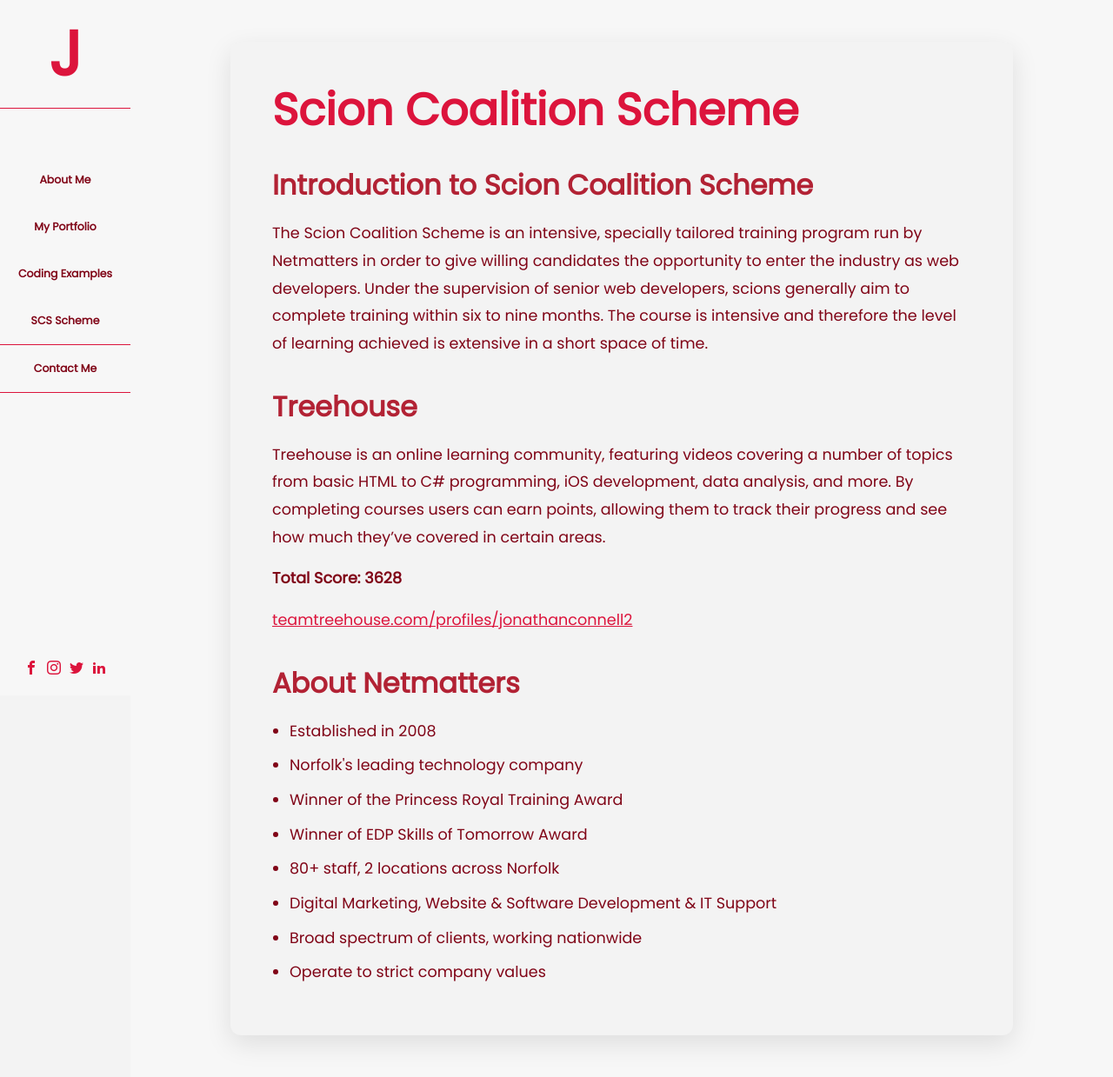
After one commit to jconnell-nm/Portfolio, a PHP site: page /scs-scheme.html in a window 1280 px wide. The commit adds this page. Shown: the whole page at 87% size. Run offline with PHP 8.4, Linux system fonts and the light colour scheme; some web fonts are replaced.

Commit message:
Made Changes Suggested by Peer

```diff
--- a/css/style.css
+++ b/css/style.css
@@ -13,18 +13,23 @@ body {
 }
 
 /* line 13, ../../../../../Users/jonathanconnell/Documents/Portfolio/scss/base/_base.scss */
+html {
+  scroll-behavior: smooth;
+}
+
+/* line 17, ../../../../../Users/jonathanconnell/Documents/Portfolio/scss/base/_base.scss */
 img {
   display: block;
   width: 100%;
 }
 
-/* line 18, ../../../../../Users/jonathanconnell/Documents/Portfolio/scss/base/_base.scss */
+/* line 22, ../../../../../Users/jonathanconnell/Documents/Portfolio/scss/base/_base.scss */
 a {
   color: inherit;
   text-decoration: none;
 }
 
-/* line 23, ../../../../../Users/jonathanconnell/Documents/Portfolio/scss/base/_base.scss */
+/* line 27, ../../../../../Users/jonathanconnell/Documents/Portfolio/scss/base/_base.scss */
 button,
 input,
 textarea {
@@ -76,6 +81,7 @@ textarea {
 
 /* line 1, ../../../../../Users/jonathanconnell/Documents/Portfolio/scss/layout/_layout.scss */
 .page {
+  position: relative;
   max-width: 1440px;
   margin: 0 auto;
   min-height: 100vh;
@@ -89,50 +95,119 @@ textarea {
   }
 }
 
-/* line 12, ../../../../../Users/jonathanconnell/Documents/Portfolio/scss/layout/_layout.scss */
+/* line 13, ../../../../../Users/jonathanconnell/Documents/Portfolio/scss/layout/_layout.scss */
 .content {
   width: 100%;
   margin-left: 0;
 }
 
 @media (min-width: 768px) {
-  /* line 12, ../../../../../Users/jonathanconnell/Documents/Portfolio/scss/layout/_layout.scss */
+  /* line 13, ../../../../../Users/jonathanconnell/Documents/Portfolio/scss/layout/_layout.scss */
   .content {
     width: calc(100% - 150px);
     margin-left: 150px;
   }
 }
 
-/* line 22, ../../../../../Users/jonathanconnell/Documents/Portfolio/scss/layout/_layout.scss */
+/* line 23, ../../../../../Users/jonathanconnell/Documents/Portfolio/scss/layout/_layout.scss */
 .section {
   padding: 56px 32px 25px;
 }
 
 @media (min-width: 280px) {
-  /* line 22, ../../../../../Users/jonathanconnell/Documents/Portfolio/scss/layout/_layout.scss */
+  /* line 23, ../../../../../Users/jonathanconnell/Documents/Portfolio/scss/layout/_layout.scss */
   .section {
     padding: 30px 12px 20px;
   }
 }
 
 @media (min-width: 576px) {
-  /* line 22, ../../../../../Users/jonathanconnell/Documents/Portfolio/scss/layout/_layout.scss */
+  /* line 23, ../../../../../Users/jonathanconnell/Documents/Portfolio/scss/layout/_layout.scss */
   .section {
     padding: 40px 24px 24px;
   }
 }
 
 @media (min-width: 768px) {
-  /* line 22, ../../../../../Users/jonathanconnell/Documents/Portfolio/scss/layout/_layout.scss */
+  /* line 23, ../../../../../Users/jonathanconnell/Documents/Portfolio/scss/layout/_layout.scss */
   .section {
     padding: 56px 32px 25px;
   }
 }
 
+/* line 1, ../../../../../Users/jonathanconnell/Documents/Portfolio/scss/layout/_innerpage.scss */
+.inner-page {
+  min-height: 100vh;
+  min-height: 100dvh;
+  display: flex;
+  align-items: center;
+  justify-content: center;
+  padding: 2rem 1rem;
+  background: #f7f7f7;
+}
+
+@media (min-width: 768px) {
+  /* line 1, ../../../../../Users/jonathanconnell/Documents/Portfolio/scss/layout/_innerpage.scss */
+  .inner-page {
+    padding: 3rem 2rem;
+  }
+}
+
+/* line 15, ../../../../../Users/jonathanconnell/Documents/Portfolio/scss/layout/_innerpage.scss */
+.inner-page__content {
+  width: 100%;
+  max-width: 900px;
+  background: #f3f3f3;
+  padding: clamp(1.5rem, 4vw, 3rem);
+  box-shadow: 0 10px 30px rgba(0, 0, 0, 0.1);
+  border-radius: 12px;
+}
+
+/* line 23, ../../../../../Users/jonathanconnell/Documents/Portfolio/scss/layout/_innerpage.scss */
+.inner-page__content h1 {
+  font-size: clamp(2rem, 5vw, 3.2rem);
+  line-height: 1.2;
+  margin-bottom: 1rem;
+  color: #DC143C;
+}
+
+/* line 30, ../../../../../Users/jonathanconnell/Documents/Portfolio/scss/layout/_innerpage.scss */
+.inner-page__content h2 {
+  font-size: clamp(1.25rem, 3vw, 2rem);
+  margin: 2rem 0 1rem;
+  color: #B22234;
+}
+
+/* line 36, ../../../../../Users/jonathanconnell/Documents/Portfolio/scss/layout/_innerpage.scss */
+.inner-page__content p {
+  font-size: clamp(1rem, 1.5vw, 1.1rem);
+  line-height: 1.8;
+  margin-bottom: 1rem;
+  color: #800517;
+}
+
+/* line 43, ../../../../../Users/jonathanconnell/Documents/Portfolio/scss/layout/_innerpage.scss */
+.inner-page__content ul {
+  margin: 1rem 0 0 1.25rem;
+}
+
+/* line 47, ../../../../../Users/jonathanconnell/Documents/Portfolio/scss/layout/_innerpage.scss */
+.inner-page__content li {
+  font-size: clamp(1rem, 1.5vw, 1.1rem);
+  line-height: 1.8;
+  margin-bottom: 0.5rem;
+  color: #800517;
+}
+
+/* line 54, ../../../../../Users/jonathanconnell/Documents/Portfolio/scss/layout/_innerpage.scss */
+.inner-page__content a {
+  color: #DC143C;
+  text-decoration: underline;
+}
+
 /* line 1, ../../../../../Users/jonathanconnell/Documents/Portfolio/scss/layout/_sidebar.scss */
 .sidebar {
-  position: sticky;
-  top: 0;
+  position: relative;
   width: 100%;
   background: #f7f7f7;
   padding: 0.75rem 1rem;
@@ -199,12 +274,19 @@ textarea {
   }
 }
 
-/* line 58, ../../../../../Users/jonathanconnell/Documents/Portfolio/scss/layout/_sidebar.scss */
+/* line 57, ../../../../../Users/jonathanconnell/Documents/Portfolio/scss/layout/_sidebar.scss */
 .sidebar__nav {
   width: 100%;
+  overflow: hidden;
+  max-height: 0;
+  opacity: 0;
+  visibility: hidden;
+  transform: translateY(-10px);
+  transition: max-height 0.5s ease, opacity 0.3s ease, transform 0.3s ease, visibility 0.3s ease, margin-top 0.3s ease, padding 0.3s ease;
+  will-change: max-height, opacity, transform;
 }
 
-/* line 61, ../../../../../Users/jonathanconnell/Documents/Portfolio/scss/layout/_sidebar.scss */
+/* line 73, ../../../../../Users/jonathanconnell/Documents/Portfolio/scss/layout/_sidebar.scss */
 .sidebar__nav a {
   width: 100%;
   display: block;
@@ -216,36 +298,48 @@ textarea {
   transition: 0.25s ease;
 }
 
-/* line 71, ../../../../../Users/jonathanconnell/Documents/Portfolio/scss/layout/_sidebar.scss */
+/* line 83, ../../../../../Users/jonathanconnell/Documents/Portfolio/scss/layout/_sidebar.scss */
 .sidebar__nav a:hover {
   text-decoration: underline;
   text-decoration-color: #DC143C;
   text-underline-offset: 5px;
 }
 
-/* line 78, ../../../../../Users/jonathanconnell/Documents/Portfolio/scss/layout/_sidebar.scss */
+/* line 90, ../../../../../Users/jonathanconnell/Documents/Portfolio/scss/layout/_sidebar.scss */
 .sidebar__nav .contact-nav {
   border-top: 1px solid #DC143C;
   border-bottom: 1px solid #DC143C;
 }
 
-/* line 84, ../../../../../Users/jonathanconnell/Documents/Portfolio/scss/layout/_sidebar.scss */
+/* line 96, ../../../../../Users/jonathanconnell/Documents/Portfolio/scss/layout/_sidebar.scss */
 .sidebar__socials {
   width: 100%;
+  overflow: hidden;
+  max-height: 0;
+  opacity: 0;
+  visibility: hidden;
+  transform: translateY(-10px);
+  transition: max-height 0.5s ease 0.2s, opacity 0.3s ease 0.2s, transform 0.3s ease 0.2s, visibility 0.3s ease 0.2s, padding 0.3s ease 0.2s;
+  will-change: max-height, opacity, transform;
+  display: flex;
+  justify-content: center;
+  gap: 10px;
 }
 
-/* line 87, ../../../../../Users/jonathanconnell/Documents/Portfolio/scss/layout/_sidebar.scss */
+/* line 115, ../../../../../Users/jonathanconnell/Documents/Portfolio/scss/layout/_sidebar.scss */
 .sidebar__socials a {
   font-size: 1rem;
   color: #DC143C;
 }
 
-/* line 94, ../../../../../Users/jonathanconnell/Documents/Portfolio/scss/layout/_sidebar.scss */
+/* line 122, ../../../../../Users/jonathanconnell/Documents/Portfolio/scss/layout/_sidebar.scss */
 .nav-toggle {
-  display: none;
+  position: absolute;
+  opacity: 0;
+  pointer-events: none;
 }
 
-/* line 98, ../../../../../Users/jonathanconnell/Documents/Portfolio/scss/layout/_sidebar.scss */
+/* line 128, ../../../../../Users/jonathanconnell/Documents/Portfolio/scss/layout/_sidebar.scss */
 .hamburger {
   width: 44px;
   height: 44px;
@@ -267,68 +361,73 @@ textarea {
 }
 
 @media (min-width: 768px) {
-  /* line 98, ../../../../../Users/jonathanconnell/Documents/Portfolio/scss/layout/_sidebar.scss */
+  /* line 128, ../../../../../Users/jonathanconnell/Documents/Portfolio/scss/layout/_sidebar.scss */
   .hamburger {
     display: none;
   }
 }
 
-/* line 121, ../../../../../Users/jonathanconnell/Documents/Portfolio/scss/layout/_sidebar.scss */
-.sidebar__nav,
-.sidebar__socials {
-  display: none;
-}
-
 /* Mobile open state */
-/* line 127, ../../../../../Users/jonathanconnell/Documents/Portfolio/scss/layout/_sidebar.scss */
+/* line 151, ../../../../../Users/jonathanconnell/Documents/Portfolio/scss/layout/_sidebar.scss */
 .nav-toggle:checked ~ .sidebar__nav {
-  display: flex;
-  flex-direction: column;
-  align-items: center;
-  width: 100%;
+  max-height: 500px;
+  opacity: 1;
+  visibility: visible;
+  transform: translateY(0);
   margin-top: 1rem;
   background: #f7f7f7;
 }
 
-/* line 136, ../../../../../Users/jonathanconnell/Documents/Portfolio/scss/layout/_sidebar.scss */
+/* line 160, ../../../../../Users/jonathanconnell/Documents/Portfolio/scss/layout/_sidebar.scss */
 .nav-toggle:checked ~ .sidebar__socials {
-  display: flex;
-  justify-content: center;
-  gap: 10px;
-  width: 100%;
+  max-height: 100px;
+  opacity: 1;
+  visibility: visible;
+  transform: translateY(0);
   padding: 1rem;
   background: #f7f7f7;
 }
 
 /* Hamburger animation */
-/* line 146, ../../../../../Users/jonathanconnell/Documents/Portfolio/scss/layout/_sidebar.scss */
-.nav-toggle:checked + .hamburger span:nth-child(1) {
+/* line 170, ../../../../../Users/jonathanconnell/Documents/Portfolio/scss/layout/_sidebar.scss */
+.nav-toggle:checked ~ .sidebar__top .hamburger span:nth-child(1) {
   transform: rotate(45deg) translate(5px, 5px);
 }
 
-/* line 150, ../../../../../Users/jonathanconnell/Documents/Portfolio/scss/layout/_sidebar.scss */
-.nav-toggle:checked + .hamburger span:nth-child(2) {
+/* line 174, ../../../../../Users/jonathanconnell/Documents/Portfolio/scss/layout/_sidebar.scss */
+.nav-toggle:checked ~ .sidebar__top .hamburger span:nth-child(2) {
   opacity: 0;
 }
 
-/* line 154, ../../../../../Users/jonathanconnell/Documents/Portfolio/scss/layout/_sidebar.scss */
-.nav-toggle:checked + .hamburger span:nth-child(3) {
+/* line 178, ../../../../../Users/jonathanconnell/Documents/Portfolio/scss/layout/_sidebar.scss */
+.nav-toggle:checked ~ .sidebar__top .hamburger span:nth-child(3) {
   transform: rotate(-45deg) translate(7.5px, -7.5px);
 }
 
 /* Desktop layout */
 @media (min-width: 768px) {
-  /* line 160, ../../../../../Users/jonathanconnell/Documents/Portfolio/scss/layout/_sidebar.scss */
+  /* line 184, ../../../../../Users/jonathanconnell/Documents/Portfolio/scss/layout/_sidebar.scss */
   .sidebar__nav {
+    max-height: none;
+    opacity: 1;
+    visibility: visible;
+    transform: none;
+    overflow: visible;
     display: flex;
+    transition: none;
     flex-direction: column;
     justify-content: center;
     align-items: center;
     width: 100%;
     margin-bottom: 10px;
   }
-  /* line 169, ../../../../../Users/jonathanconnell/Documents/Portfolio/scss/layout/_sidebar.scss */
+  /* line 199, ../../../../../Users/jonathanconnell/Documents/Portfolio/scss/layout/_sidebar.scss */
   .sidebar__socials {
+    max-height: none;
+    opacity: 1;
+    visibility: visible;
+    transform: none;
+    overflow: visible;
     display: flex;
     justify-content: center;
     gap: 10px;
--- /dev/null
+++ b/scs-scheme.html
@@ -0,0 +1,82 @@
+<!DOCTYPE html>
+<html lang="en">
+    <head>
+        <meta charset="UTF-8">
+        <meta name="viewport" content="width=device-width, initial-scale=1.0">
+        <title>About Me | Jonathan Connell</title>
+        <link href="https://fonts.googleapis.com/css2?family=Poppins&display=swap" rel="stylesheet">
+        <link rel="stylesheet" href="css/style.css">
+    </head>
+    <body>
+        <div class="page">
+            <aside class="sidebar">
+                <input type="checkbox" id="nav-toggle" class="nav-toggle">
+
+                <div class="sidebar__top">
+                    <div class="sidebar__logo">
+                        <a href="index.html"><h1>J</h1></a>
+                    </div>
+
+                    <label for="nav-toggle" class="hamburger">
+                        <span></span>
+                        <span></span>
+                        <span></span>
+                    </label>
+                </div>
+
+                <nav class="sidebar__nav">
+                    <a href="about.html">About Me</a>
+                    <a href="index.html#portfolio">My Portfolio</a>
+                    <a href="coding-examples.html">Coding Examples</a>
+                    <a href="scs-scheme.html">SCS Scheme</a>
+                    <a href="index.html#contact" class="contact-nav">Contact Me</a>
+                </nav>
+
+                <div class="sidebar__socials">
+                    <a href="#" class="sidebar__social-link icon-facebook"></a>
+                    <a href="#" class="sidebar__social-link icon-instagram"></a>
+                    <a href="#" class="sidebar__social-link icon-twitter"></a>
+                    <a href="https://www.linkedin.com/in/jonathan-connell-60753135b" class="sidebar__social-link icon-linkedin2"></a>
+                </div>
+            </aside>
+
+            <main class="content">
+                <section class="inner-page">
+                    <div class="inner-page__content">
+                        <h1>Scion Coalition Scheme</h1>
+
+                        <h2>Introduction to Scion Coalition Scheme</h2>
+                        <p>
+                            The Scion Coalition Scheme is an intensive, specially tailored training program run by Netmatters
+                            in order to give willing candidates the opportunity to enter the industry as web developers.
+                            Under the supervision of senior web developers, scions generally aim to complete training within
+                            six to nine months. The course is intensive and therefore the level of learning achieved is
+                            extensive in a short space of time.
+                        </p>
+
+                        <h2>Treehouse</h2>
+                        <p>
+                            Treehouse is an online learning community, featuring videos covering a number of topics from basic
+                            HTML to C# programming, iOS development, data analysis, and more. By completing courses users can
+                            earn points, allowing them to track their progress and see how much they’ve covered in certain areas.
+                        </p>
+                        <p><strong>Total Score: 3628</strong></p>
+                        <p><a href="https://teamtreehouse.com/profiles/jonathanconnell2" target="_blank" rel="noopener noreferrer">teamtreehouse.com/profiles/jonathanconnell2</a></p>
+
+                        <h2>About Netmatters</h2>
+                        <ul>
+                            <li>Established in 2008</li>
+                            <li>Norfolk's leading technology company</li>
+                            <li>Winner of the Princess Royal Training Award</li>
+                            <li>Winner of EDP Skills of Tomorrow Award</li>
+                            <li>80+ staff, 2 locations across Norfolk</li>
+                            <li>Digital Marketing, Website &amp; Software Development &amp; IT Support</li>
+                            <li>Broad spectrum of clients, working nationwide</li>
+                            <li>Operate to strict company values</li>
+                        </ul>
+                    </div>
+                </section>
+            </main>
+        </div>
+    </body>
+</html>
--- a/scss/abstracts/_variables.scss
+++ b/scss/abstracts/_variables.scss
@@ -11,6 +11,7 @@ $sidebar-bg: #f7f7f7;
 $input-bg: #e9e9e9;
 $input-muted: #999;
 $dark-red: #800517;
+$middle-red: #B22234;
 $light-red: #DC143C;
 
 $sidebar-width: 150px;
--- a/scss/base/_base.scss
+++ b/scss/base/_base.scss
@@ -8,6 +8,10 @@ body {
     font-family: $main-font;
     background-color: $main-bg;
     color: $dark-red;
+}
+
+html {
+    scroll-behavior: smooth;
 }
 
 img {
--- a/scss/layout/_contact.scss
+++ b/scss/layout/_contact.scss
@@ -1,11 +1,15 @@
 .contact {
     display: grid;
-    grid-template-columns: 0.75fr 1.8fr;
-    gap: 32px;
+    grid-template-columns: 1fr;
+    gap: 10px;
+
+     @include respond(md) {
+        grid-template-columns: 0.75fr 1.8fr;
+        gap: 24px;
+    }
 
     @include respond(lg) {
         grid-template-columns: 0.75fr 1.8fr;
-        gap: 42px;
         align-items: start;
     }
 
@@ -19,7 +23,7 @@
         p {
             font-size: 1rem;
             line-height: 1.8;
-            color: $light-red;
+            color: $middle-red;
             margin-bottom: 18px;
         }
 
@@ -37,6 +41,7 @@
         input,
         textarea {
             width: 100%;
+            font-size: 0.9rem;
             border: none;
             background: $input-bg;
             padding: 14px 16px;
@@ -54,6 +59,7 @@
         }
 
         button {
+            font-size: 1rem;
             min-width: 120px;
             padding: 12px 24px;
             border: 2px solid black;
@@ -64,7 +70,7 @@
 
             &:hover {
                 background: $dark-red;
-                color: grey;
+                color: white;
             }
         }
     }
@@ -72,10 +78,10 @@
     &__row {
         display: grid;
         grid-template-columns: 1fr;
-        gap: 14px;
 
-        @include respond(sm) {
+        @include respond(xs) {
             grid-template-columns: 1fr 1fr;
+            gap: 10px;
         }
     }
 }
--- a/scss/layout/_hero.scss
+++ b/scss/layout/_hero.scss
@@ -46,5 +46,17 @@
         flex-direction: column;
         align-items: center;
         gap: 2px;
+
+        animation: scroll-bounce 1.5s ease-in-out infinite;
     }
 }
+
+@keyframes scroll-bounce {
+    0%, 100% {
+        transform: translateX(-50%) translateY(0);
+    }
+
+    50% {
+        transform: translateX(-50%) translateY(-8px);
+    }
+}
--- /dev/null
+++ b/scss/layout/_innerpage.scss
@@ -0,0 +1,58 @@
+.inner-page {
+    min-height: 100vh;
+    min-height: 100dvh;
+    display: flex;
+    align-items: center;
+    justify-content: center;
+    padding: 2rem 1rem;
+    background: $sidebar-bg;
+
+    @include respond(md) {
+        padding: 3rem 2rem;
+    }
+}
+
+.inner-page__content {
+    width: 100%;
+    max-width: 900px;
+    background: $main-bg;
+    padding: clamp(1.5rem, 4vw, 3rem);
+    box-shadow: 0 10px 30px rgba(0, 0, 0, 0.1);
+    border-radius: 12px;
+
+    h1 {
+        font-size: clamp(2rem, 5vw, 3.2rem);
+        line-height: 1.2;
+        margin-bottom: 1rem;
+        color: $light-red;
+    }
+
+    h2 {
+        font-size: clamp(1.25rem, 3vw, 2rem);
+        margin: 2rem 0 1rem;
+        color: $middle-red;
+    }
+
+    p {
+        font-size: clamp(1rem, 1.5vw, 1.1rem);
+        line-height: 1.8;
+        margin-bottom: 1rem;
+        color: $dark-red;
+    }
+
+    ul {
+        margin: 1rem 0 0 1.25rem;
+    }
+
+    li {
+        font-size: clamp(1rem, 1.5vw, 1.1rem);
+        line-height: 1.8;
+        margin-bottom: 0.5rem;
+        color: $dark-red;
+    }
+
+    a {
+        color: $light-red;
+        text-decoration: underline;
+    }
+}
--- a/scss/layout/_layout.scss
+++ b/scss/layout/_layout.scss
@@ -1,4 +1,5 @@
 .page {
+    position: relative;
     max-width: 1440px;
     margin: 0 auto;
     min-height: 100vh;
--- a/scss/layout/_sidebar.scss
+++ b/scss/layout/_sidebar.scss
@@ -1,6 +1,5 @@
 .sidebar {
-    position: sticky;
-    top: 0;
+    position: relative;
     width: 100%;
     background: $sidebar-bg;
     padding: 0.75rem 1rem;
@@ -57,6 +56,19 @@
 
     &__nav {
         width: 100%;
+        overflow: hidden;
+        max-height: 0;
+        opacity: 0;
+        visibility: hidden;
+        transform: translateY(-10px);
+        transition:
+            max-height 0.5s ease,
+            opacity 0.3s ease,
+            transform 0.3s ease,
+            visibility 0.3s ease,
+            margin-top 0.3s ease,
+            padding 0.3s ease;
+        will-change: max-height, opacity, transform;
 
         a {
             width: 100%;
@@ -83,6 +95,22 @@
 
     &__socials {
         width: 100%;
+        overflow: hidden;
+        max-height: 0;
+        opacity: 0;
+        visibility: hidden;
+        transform: translateY(-10px);
+        transition:
+            max-height 0.5s ease 0.2s,
+            opacity 0.3s ease 0.2s,
+            transform 0.3s ease 0.2s,
+            visibility 0.3s ease 0.2s,
+            padding 0.3s ease 0.2s;
+        will-change: max-height, opacity, transform;
+
+        display: flex;
+        justify-content: center;
+        gap: 10px;
 
         a {
             font-size: 1rem;
@@ -92,7 +120,9 @@
 }
 
 .nav-toggle {
-    display: none;
+    position: absolute;
+    opacity: 0;
+    pointer-events: none;
 }
 
 .hamburger {
@@ -117,48 +147,48 @@
         display: none;
     }
 }
-
-.sidebar__nav,
-.sidebar__socials {
-    display: none;
-}
-
 /* Mobile open state */
 .nav-toggle:checked ~ .sidebar__nav {
-    display: flex;
-    flex-direction: column;
-    align-items: center;
-    width: 100%;
+    max-height: 500px;
+    opacity: 1;
+    visibility: visible;
+    transform: translateY(0);
     margin-top: 1rem;
     background: $sidebar-bg;
 }
 
 .nav-toggle:checked ~ .sidebar__socials {
-    display: flex;
-    justify-content: center;
-    gap: 10px;
-    width: 100%;
+    max-height: 100px;
+    opacity: 1;
+    visibility: visible;
+    transform: translateY(0);
     padding: 1rem;
     background: $sidebar-bg;
 }
 
 /* Hamburger animation */
-.nav-toggle:checked + .hamburger span:nth-child(1) {
+.nav-toggle:checked ~ .sidebar__top .hamburger span:nth-child(1) {
     transform: rotate(45deg) translate(5px, 5px);
 }
 
-.nav-toggle:checked + .hamburger span:nth-child(2) {
+.nav-toggle:checked ~ .sidebar__top .hamburger span:nth-child(2) {
     opacity: 0;
 }
 
-.nav-toggle:checked + .hamburger span:nth-child(3) {
+.nav-toggle:checked ~ .sidebar__top .hamburger span:nth-child(3) {
     transform: rotate(-45deg) translate(7.5px, -7.5px);
 }
 
 /* Desktop layout */
 @include respond(md) {
     .sidebar__nav {
+        max-height: none;
+        opacity: 1;
+        visibility: visible;
+        transform: none;
+        overflow: visible;
         display: flex;
+        transition: none;
         flex-direction: column;
         justify-content: center;
         align-items: center;
@@ -167,6 +197,11 @@
     }
 
     .sidebar__socials {
+        max-height: none;
+        opacity: 1;
+        visibility: visible;
+        transform: none;
+        overflow: visible;
         display: flex;
         justify-content: center;
         gap: 10px;
--- a/scss/style.scss
+++ b/scss/style.scss
@@ -5,6 +5,7 @@
 @import 'base/fonts';
 
 @import 'layout/layout';
+@import 'layout/innerpage';
 @import 'layout/sidebar';
 @import 'layout/hero';
 @import 'layout/projects';
```
Also changed, not shown: other parts of css/style.css (+41 -22 lines), about.html (added, +56 -0 lines), coding-examples.html (added, +53 -0 lines), index.html (+16 -16 lines), 3 other files.
